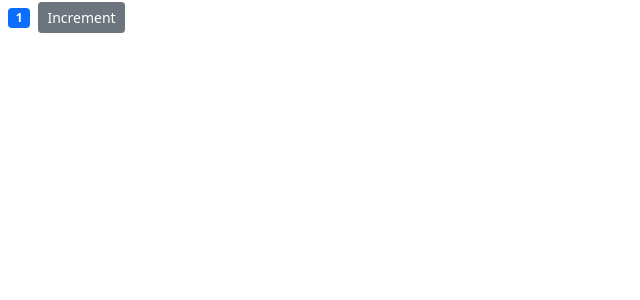
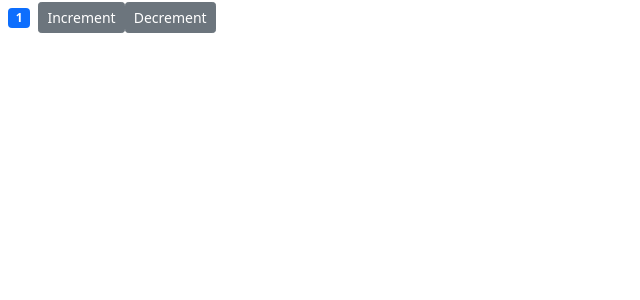
Before and after one commit to Olga-Bondarenko/React_December2021, a React (Create React App) app: page / in a window 1280 px wide. Shown: the top 300 px of the page, without its empty margins (0-640 px from the left). Built offline with nearby package versions, Linux system fonts and the light colour scheme.

Commit message:
'decrement'

```diff
--- a/src/components/counter.jsx
+++ b/src/components/counter.jsx
@@ -12,19 +12,30 @@ const Counter = () => {
     return classes;
   };
 
-  const handleIncrement = (productId) => {
-    console.log("productId", productId);
+  const handleIncrement = () => {
     setCount(count + 1);
+  };
+
+  const handleDecrement = () => {
+    if (count > 0) {
+      setCount(count - 1);
+    }
   };
 
   return (
     <>
       <span className={getBadgeClasses()}>{formCount()}</span>
       <button
-        onClick={() => handleIncrement(1)}
+        onClick={() => handleIncrement()}
         className="btn btn-secondary btn-sm"
       >
         Increment
+      </button>
+      <button
+        onClick={() => handleDecrement()}
+        className="btn btn-secondary btn-sm"
+      >
+        Decrement
       </button>
     </>
   );
```
